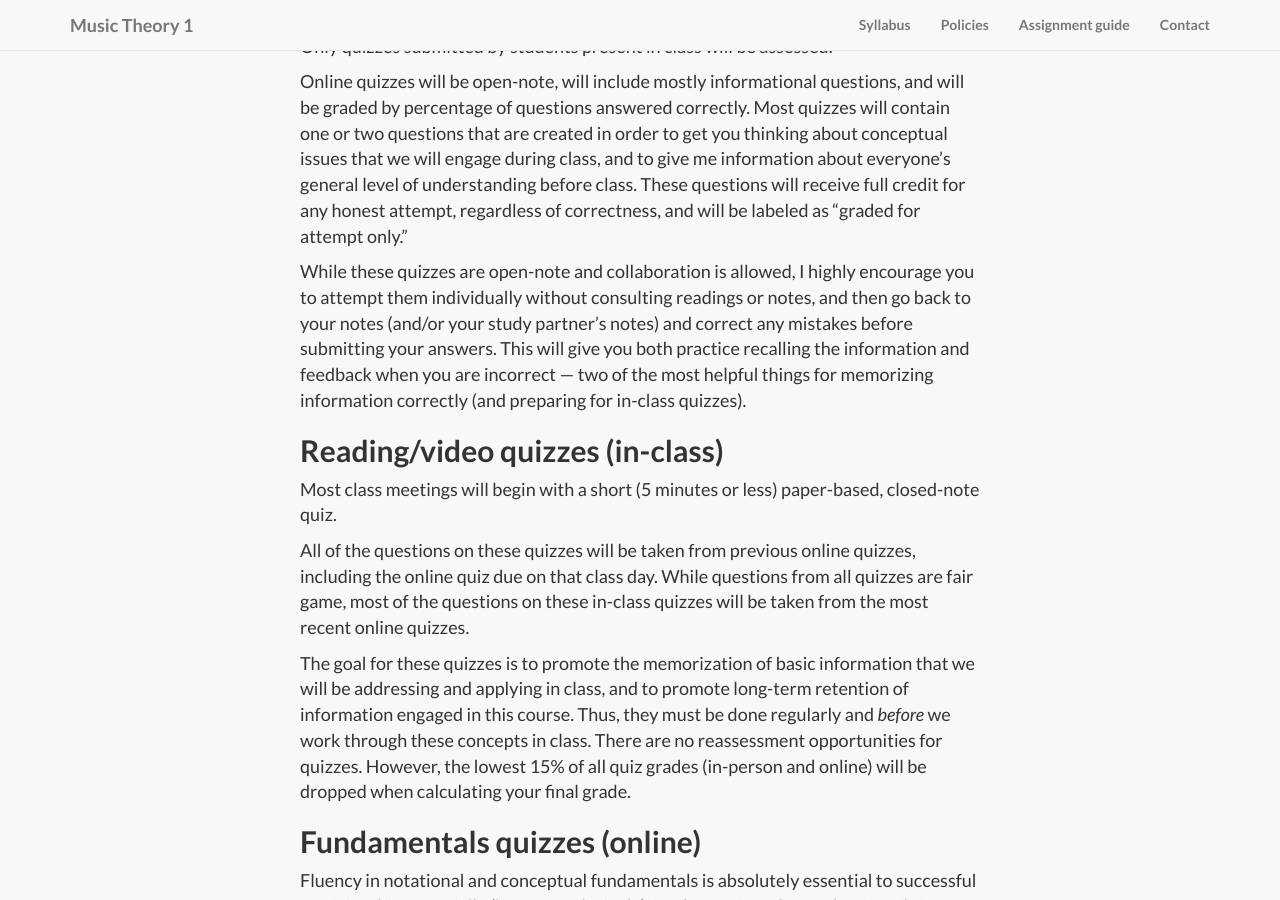
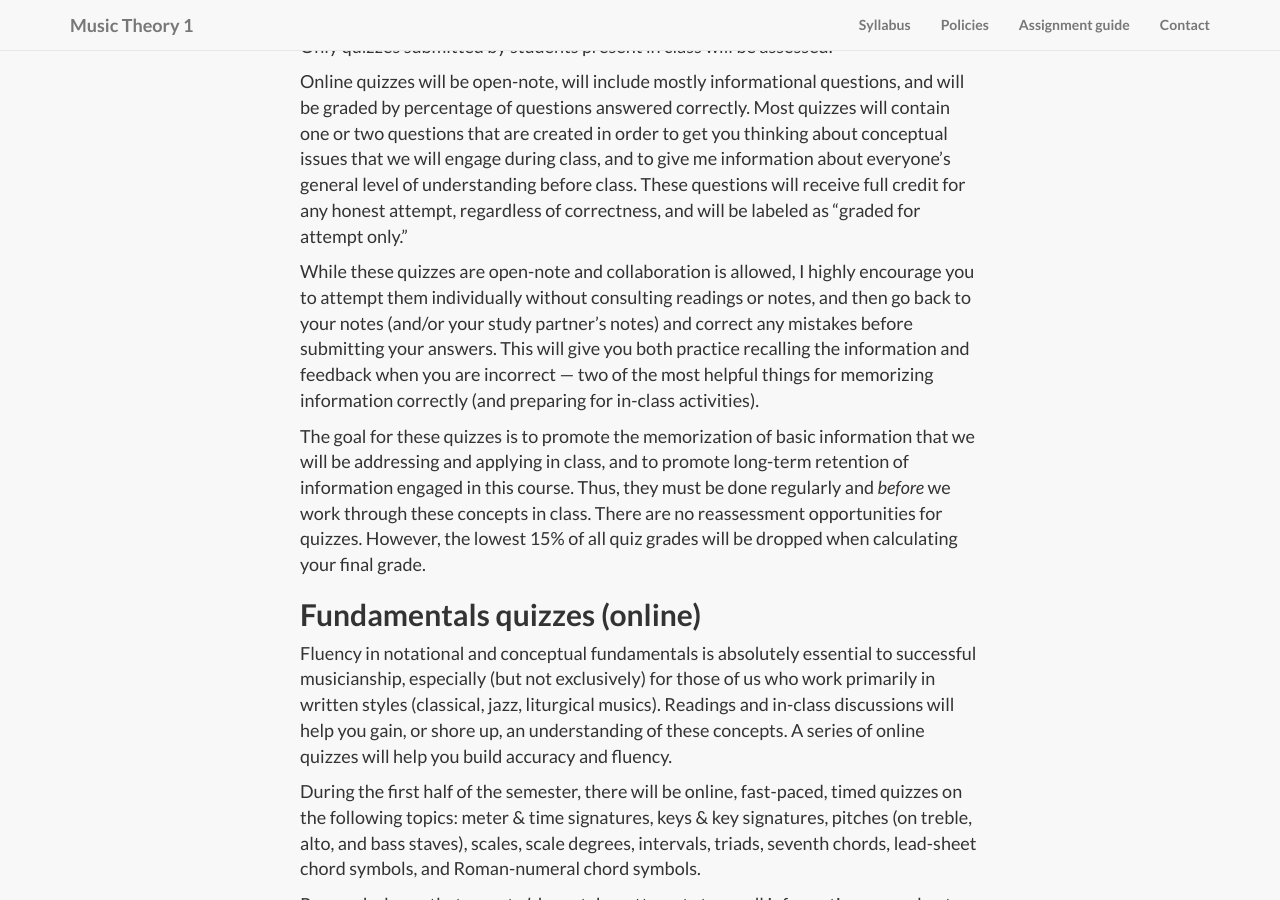
Before and after one commit to kshaffer/theory1, a Jekyll site: the page built from assessments.md, in a window 1280 px wide and 900 px high, scrolled down 1772 px. Built offline with Jekyll 4.4.1, drawn with Linux system fonts in a browser that asks for light colours; nearby versions of some CDN libraries; library files that are not in the unit come from our copies; some of the changed text lies outside the part shown.

Commit message:
Quiz grades update

```diff
--- a/assessments.md
+++ b/assessments.md
@@ -20,10 +20,10 @@
 
 Following are assessment types that comprise the final grade:
 
-- **Reading/video quizzes (in-person and online)** - 30% of the final grade.
+- **Reading/video quizzes (online)** - 20% of the final grade.
 - **Fundamentals quizzes (online)** - 20% of the final grade.
 - **Fundamentals test** - 10% of the final grade.
-- **Application assignments** - 30% of the final grade.
+- **Application assignments** - 40% of the final grade.
 - **Final writing project** - 10% of the final grade.
 
 Below are written and/or video descriptions of the activities that will be assessed during this course. Where applicable, examples are also provided.
@@ -37,16 +37,9 @@
 
 Online quizzes will be open-note, will include mostly informational questions, and will be graded by percentage of questions answered correctly. Most quizzes will contain one or two questions that are created in order to get you thinking about conceptual issues that we will engage during class, and to give me information about everyone's general level of understanding before class. These questions will receive full credit for any honest attempt, regardless of correctness, and will be labeled as "graded for attempt only."
 
-While these quizzes are open-note and collaboration is allowed, I highly encourage you to attempt them individually without consulting readings or notes, and then go back to your notes (and/or your study partner's notes) and correct any mistakes before submitting your answers. This will give you both practice recalling the information and feedback when you are incorrect — two of the most helpful things for memorizing information correctly (and preparing for in-class quizzes).
+While these quizzes are open-note and collaboration is allowed, I highly encourage you to attempt them individually without consulting readings or notes, and then go back to your notes (and/or your study partner's notes) and correct any mistakes before submitting your answers. This will give you both practice recalling the information and feedback when you are incorrect — two of the most helpful things for memorizing information correctly (and preparing for in-class activities).
 
-
-## Reading/video quizzes (in-class)
-
-Most class meetings will begin with a short (5 minutes or less) paper-based, closed-note quiz.
-
-All of the questions on these quizzes will be taken from previous online quizzes, including the online quiz due on that class day. While questions from all quizzes are fair game, most of the questions on these in-class quizzes will be taken from the most recent online quizzes.
-
-The goal for these quizzes is to promote the memorization of basic information that we will be addressing and applying in class, and to promote long-term retention of information engaged in this course. Thus, they must be done regularly and *before* we work through these concepts in class. There are no reassessment opportunities for quizzes. However, the lowest 15% of all quiz grades (in-person and online) will be dropped when calculating your final grade.
+The goal for these quizzes is to promote the memorization of basic information that we will be addressing and applying in class, and to promote long-term retention of information engaged in this course. Thus, they must be done regularly and *before* we work through these concepts in class. There are no reassessment opportunities for quizzes. However, the lowest 15% of all quiz grades will be dropped when calculating your final grade.
 
 
 ## Fundamentals quizzes (online)
```
Also changed, not shown: syllabus.md (+2 -2 lines), 2 other files.
